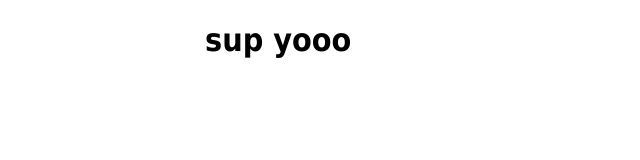
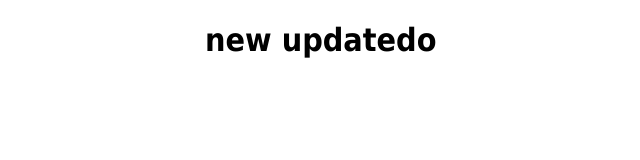
Before and after one commit to VendetaSpot/FlaskDockerTest, a plain HTML site: page index.html in a window 1280 px wide. Shown: the whole page, without its empty margins (155-795 px from the left). Drawn offline with Linux system fonts and the light colour scheme.

Commit message:
Update index.html

```diff
--- a/index.html
+++ b/index.html
@@ -13,7 +13,7 @@
 </head>
 
 <body>
-    <h1>sup yooo</h1>
+    <h1>new updatedo</h1>
 </body>
 
 </html>
```
